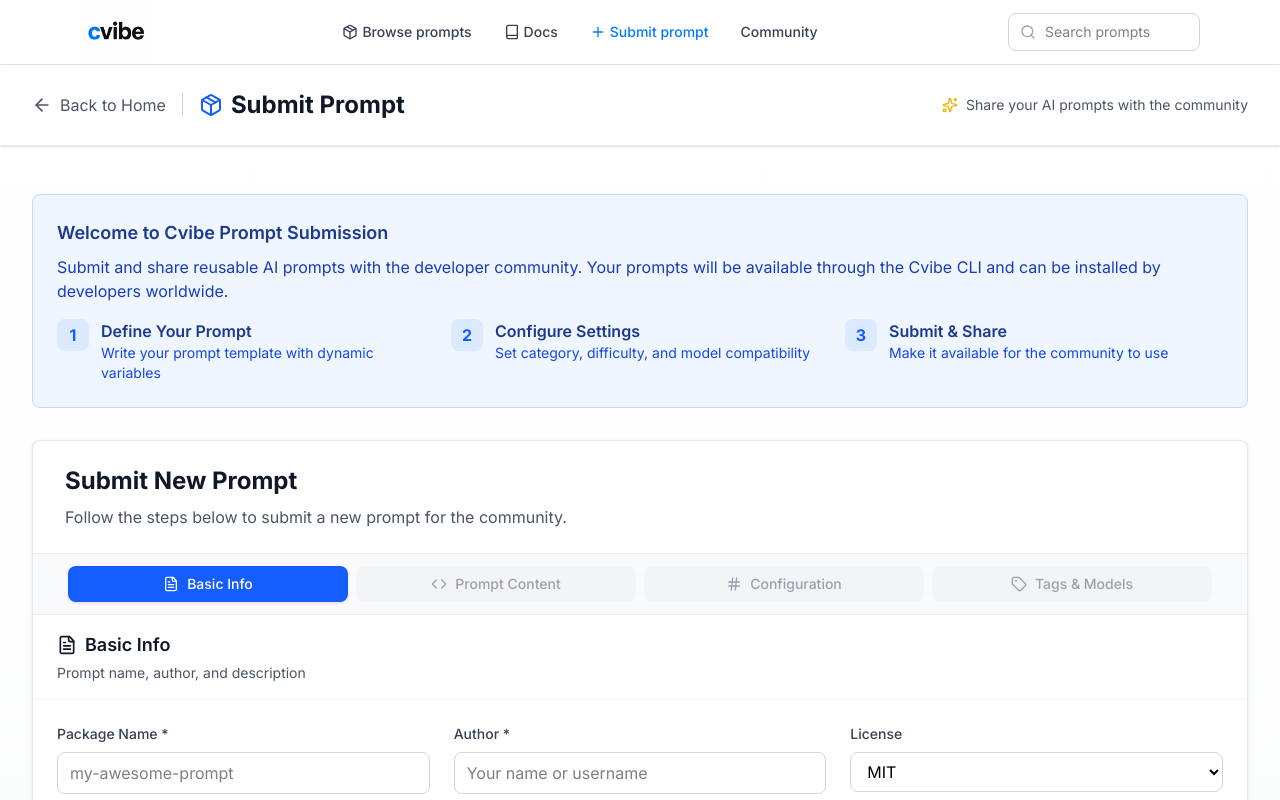
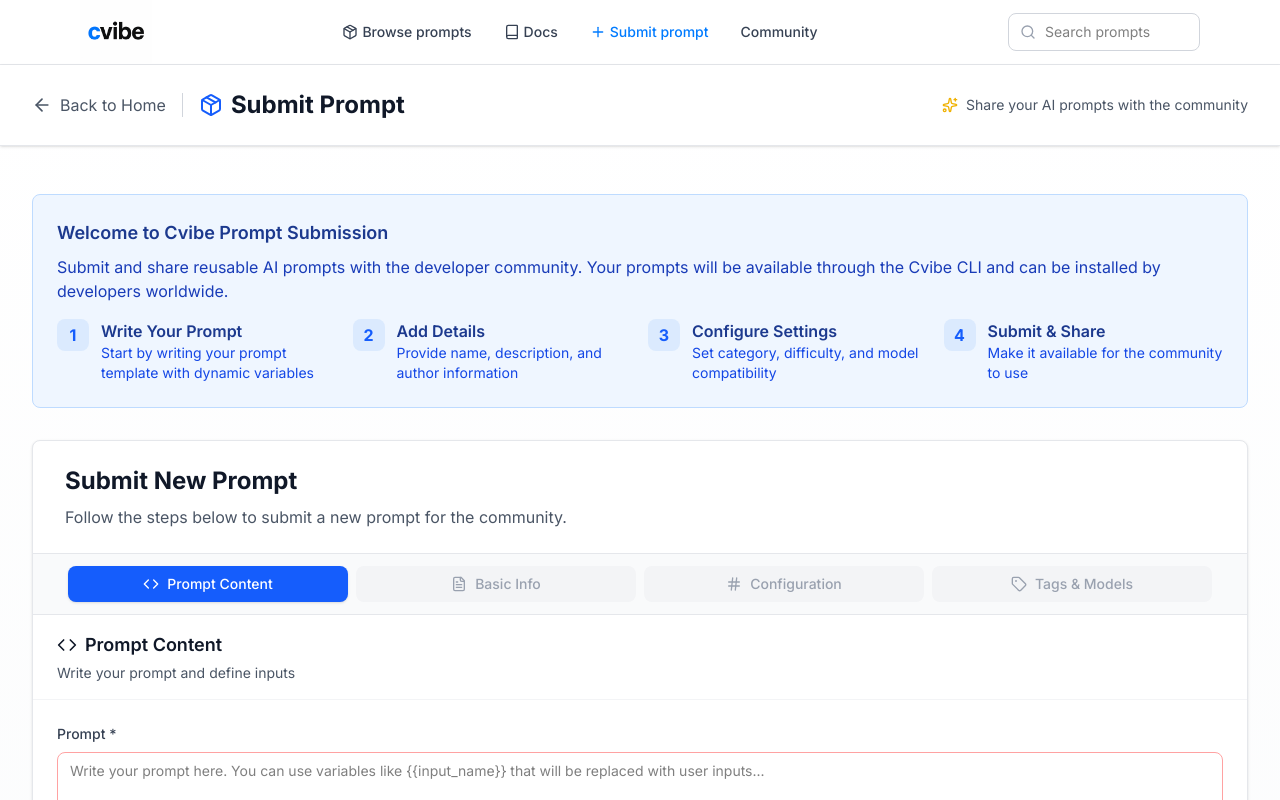
Before and after one commit to CVibe-MCP/hub, a Next.js app: page /submit in a window 1280 px wide. Shown: the top 800 px of the page. Built offline with nearby package versions, Linux system fonts and the light colour scheme.

Commit message:
Reordered the write prompt to be the first step

```diff
--- a/src/app/submit/page.tsx
+++ b/src/app/submit/page.tsx
@@ -193,19 +193,28 @@
             Your prompts will be available through the Cvibe CLI and can be installed
             by developers worldwide.
           </p>
-          <div className="grid md:grid-cols-3 gap-4 mt-4">
+          <div className="grid md:grid-cols-4 gap-4 mt-4">
             <div className="flex items-start space-x-3">
               <div className="w-8 h-8 bg-blue-100 rounded-lg flex items-center justify-center flex-shrink-0">
                 <span className="text-blue-600 font-bold">1</span>
               </div>
               <div>
-                <h3 className="font-semibold text-blue-900">Define Your Prompt</h3>
-                <p className="text-sm text-blue-700">Write your prompt template with dynamic variables</p>
+                <h3 className="font-semibold text-blue-900">Write Your Prompt</h3>
+                <p className="text-sm text-blue-700">Start by writing your prompt template with dynamic variables</p>
               </div>
             </div>
             <div className="flex items-start space-x-3">
               <div className="w-8 h-8 bg-blue-100 rounded-lg flex items-center justify-center flex-shrink-0">
                 <span className="text-blue-600 font-bold">2</span>
+              </div>
+              <div>
+                <h3 className="font-semibold text-blue-900">Add Details</h3>
+                <p className="text-sm text-blue-700">Provide name, description, and author information</p>
+              </div>
+            </div>
+            <div className="flex items-start space-x-3">
+              <div className="w-8 h-8 bg-blue-100 rounded-lg flex items-center justify-center flex-shrink-0">
+                <span className="text-blue-600 font-bold">3</span>
               </div>
               <div>
                 <h3 className="font-semibold text-blue-900">Configure Settings</h3>
@@ -214,7 +223,7 @@
             </div>
             <div className="flex items-start space-x-3">
               <div className="w-8 h-8 bg-blue-100 rounded-lg flex items-center justify-center flex-shrink-0">
-                <span className="text-blue-600 font-bold">3</span>
+                <span className="text-blue-600 font-bold">4</span>
               </div>
               <div>
                 <h3 className="font-semibold text-blue-900">Submit & Share</h3>
--- a/src/components/SubmitPromptForm/SubmitPromptForm.tsx
+++ b/src/components/SubmitPromptForm/SubmitPromptForm.tsx
@@ -21,20 +21,20 @@
 }
 
 /**
- * Wizard step configuration
+ * Wizard step configuration - Prompt Content first for better UX
  */
 const WIZARD_STEPS: WizardStepMeta[] = [
+  {
+    id: 'prompt',
+    title: 'Prompt Content',
+    description: 'Write your prompt and define inputs',
+    icon: Code
+  },
   {
     id: 'basic',
     title: 'Basic Info',
     description: 'Prompt name, author, and description',
     icon: FileText
-  },
-  {
-    id: 'prompt',
-    title: 'Prompt Content',
-    description: 'Write your prompt and define inputs',
-    icon: Code
   },
   {
     id: 'configuration',
@@ -90,12 +90,12 @@
         showStepNumbers={false}
         allowStepNavigation={true}
       >
-        <FormWizardStep stepId="basic" stepIndex={0}>
-          <BasicInfoStep />
+        <FormWizardStep stepId="prompt" stepIndex={0}>
+          <PromptContentStep />
         </FormWizardStep>
 
-        <FormWizardStep stepId="prompt" stepIndex={1}>
-          <PromptContentStep />
+        <FormWizardStep stepId="basic" stepIndex={1}>
+          <BasicInfoStep />
         </FormWizardStep>
 
         <FormWizardStep stepId="configuration" stepIndex={2}>
```
